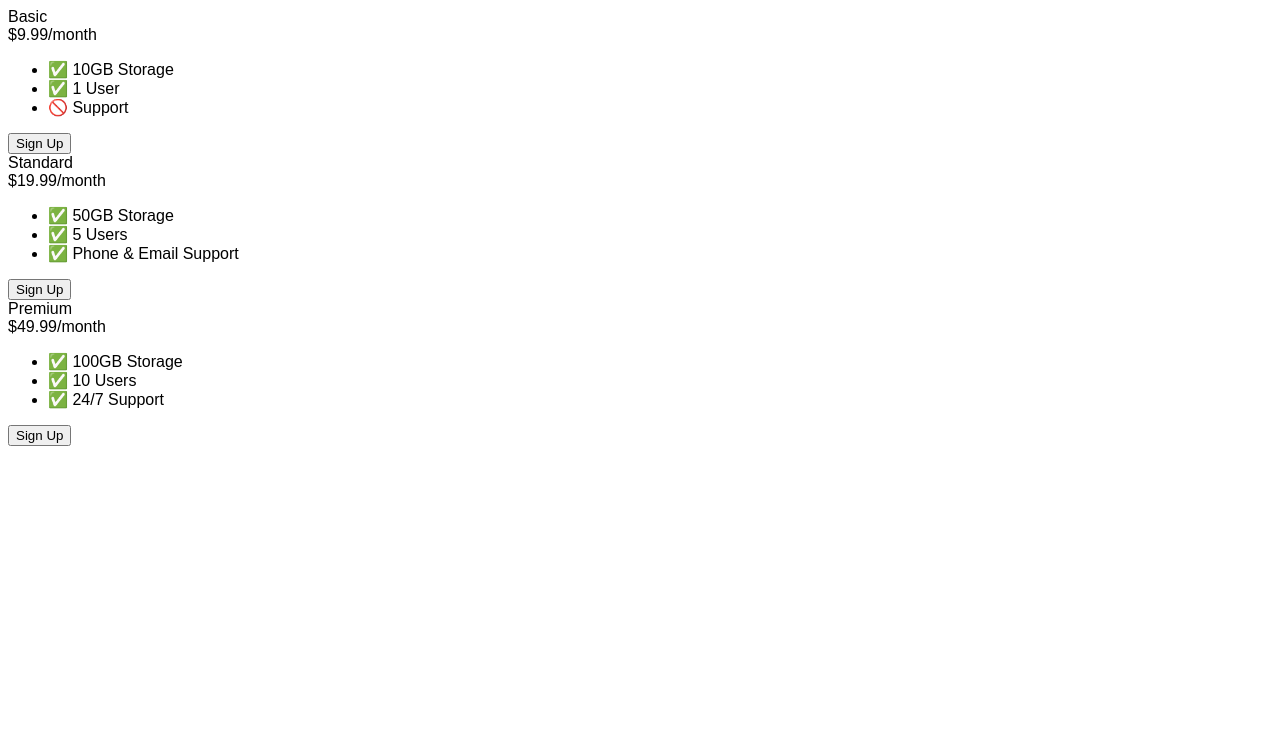
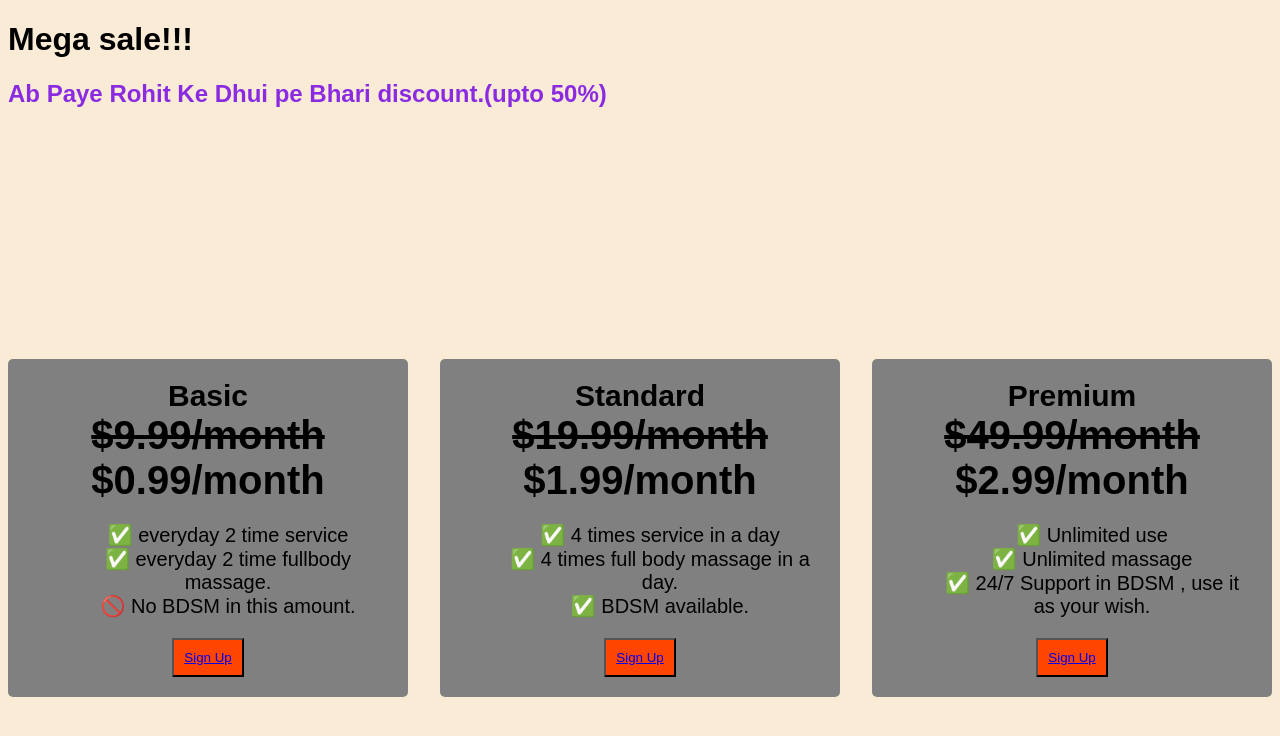
Before and after one commit to mohit415singh/Rohit_dhui_mega_sale.html, a plain HTML site: page index.html in a window 1280 px wide. Drawn offline with Linux system fonts and the light colour scheme; a web font is replaced by a local one.

Commit message:
Update index.html

```diff
--- a/index.html
+++ b/index.html
@@ -9,47 +9,96 @@
   <style>
     body {
       font-family: 'Sono', sans-serif;
+
+    }
+    .pricing-container{
+      display: flex;
+      justify-content: center;
+      align-items: center;
+      height: 100vh;
+      gap: 2rem;
+
+    }
+    .pricing-plan{
+      background-color: grey;
+      flex: 1;
+      max-width: 400px;
+      padding: 20px;
+      border-radius: 5px;
+      text-align: center;
+    }
+    .plan-title{
+      font-size: 30px;
+      font-weight: bold
+    }
+    .plan-price{
+      font-size: 40px;
+      font-weight: bold;
+    }
+    .plan-features{
+      font-size: 20px;
+      list-style: none;
+      margin-bottom: 20px;
+    }
+    .plan-button{
+      background-color: orangered;
+      padding: 10px;
+
     }
 
     /* Hint: What can you do with a media query and flexbox? */
     @media (max-width: 1250px) {
+      .pricing-container{
+        flex-direction: column;
+        height: 100%;
+      }
 
+    }
+    html{
+      background-color: antiquewhite;
+    }
+    h2{
+      color: blueviolet;
     }
   </style>
 </head>
 
 <body>
+  <h1>Mega sale!!!</h1>
+  <h2>Ab Paye Rohit Ke Dhui pe Bhari discount.(upto 50%)</h2>
   <div class="pricing-container">
     <div class="pricing-plan">
       <div class="plan-title">Basic</div>
-      <div class="plan-price">$9.99/month</div>
+      <div class="plan-price"><strike>$9.99/month</strike> $0.99/month</div>
       <ul class="plan-features">
-        <li>✅ 10GB Storage</li>
-        <li>✅ 1 User</li>
-        <li>🚫 Support</li>
+        <li>✅ everyday 2 time service</li>
+        <li>✅ everyday 2 time fullbody massage.</li>
+        <li>🚫 No BDSM in this amount.</li>
       </ul>
-      <button class="plan-button">Sign Up</a>
+      <button class="plan-button"><a href="./WhatsApp Image 2023-12-27 at 20.10.42_9b018ba3.jpg">Sign Up</a>
     </div>
     <div class="pricing-plan">
       <div class="plan-title">Standard</div>
-      <div class="plan-price">$19.99/month</div>
+      <div class="plan-price"><strike>$19.99/month</strike> $1.99/month</div>
       <ul class="plan-features">
-        <li>✅ 50GB Storage</li>
-        <li>✅ 5 Users</li>
-        <li>✅ Phone &amp; Email Support</li>
+        <li>✅ 4 times service in a day</li>
+        <li>✅ 4 times full body massage in a day.</li>
+        <li>✅ BDSM available.</li>
       </ul>
-      <button class="plan-button">Sign Up</a>
+      <button class="plan-button"><a href="./WhatsApp Image 2023-12-27 at 20.10.42_9b018ba3.jpg">Sign Up</a>
     </div>
     <div class="pricing-plan">
       <div class="plan-title">Premium</div>
-      <div class="plan-price">$49.99/month</div>
+      <div class="plan-price"><strike>$49.99/month</strike> $2.99/month</div>
       <ul class="plan-features">
-        <li>✅ 100GB Storage</li>
-        <li>✅ 10 Users</li>
-        <li>✅ 24/7 Support</li>
+        <li>✅ Unlimited use </li>
+        <li>✅ Unlimited massage</li>
+        <li>✅ 24/7 Support in BDSM , use it as your wish.</li>
       </ul>
-      <button class="plan-button">Sign Up</a>
+      <button class="plan-button"> <a href="./WhatsApp Image 2023-12-27 at 20.10.42_9b018ba3.jpg">Sign Up</a>
+
     </div>
+
   </div>
 
 </body>
```
